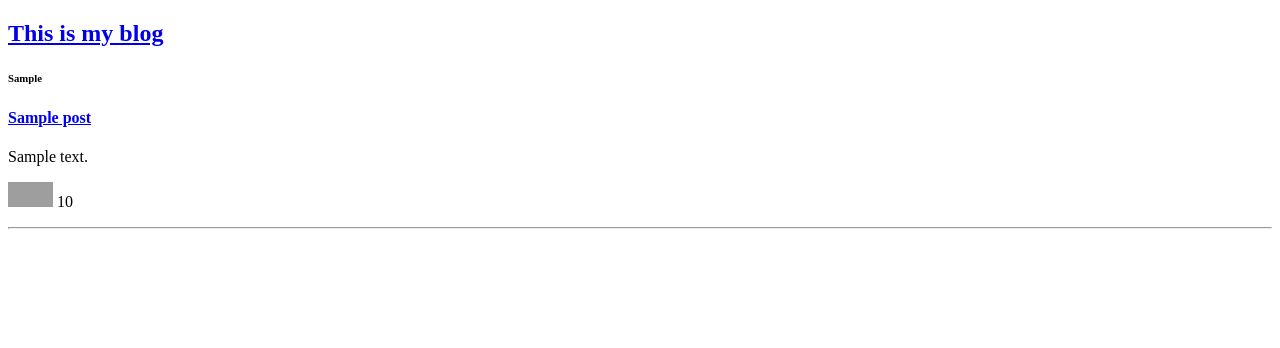
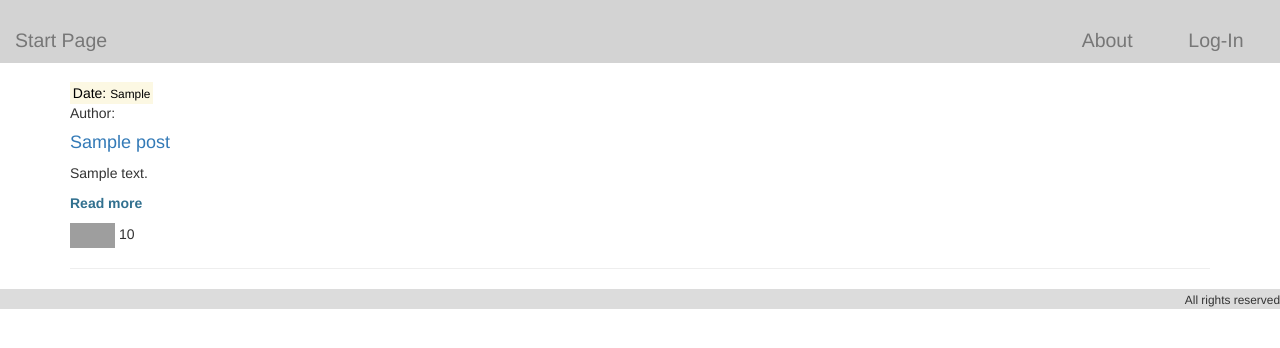
Before and after one commit to vadimivakh/blog, a Django app: template blog/templates/all_posts.html in a window 1280 px wide. Shown: the top 348 px of the page. Run offline with Django 3.2, Linux system fonts and the light colour scheme; the template is opened without the code that fills it: most values are stand-ins (such as "Sample title", 1, 10 or a date in 2020); some libraries are stand-ins or nearby versions; grey boxes are pictures that could not be loaded.

Commit message:
added Bootstrap

```diff
--- a/blog/templates/all_posts.html
+++ b/blog/templates/all_posts.html
@@ -3,10 +3,14 @@
 
 {% block post %}
 {% for post in posts %}
-    <h6> {{ post.post_data }} </h6>
+    <br>
+    <mark>Date: <small> {{ post.post_data }} </mark> </small>
+    <p>Author: </p>
     <h4> <a href="/posts/{{ post.id }}">{{ post.post_title }}</a></h4>
-    <p> {{ post.post_text }} </p>
+    <p class="text-justify"> {{ post.post_text|linebreaks|truncatewords:50 }} <strong><a class="text-info" href="/posts/{{ post.id }}"> Read more </a></strong> </p>
+
     <p><a href="/posts/addlike/{{ post.id }}"> <img src="{% static "like_img.jpg" %}" width="45pcx" height="25pcx" %}></a> {{ post.post_likes }} </p>
     <hr>
 {%endfor%}
 {% endblock %}
+095 501 84 86
--- a/blog/templates/main.html
+++ b/blog/templates/main.html
@@ -3,9 +3,35 @@
 <head>
     <meta charset="UTF-8">
     <title>Django_blog</title>
+<link rel="stylesheet" href="https://maxcdn.bootstrapcdn.com/bootstrap/3.3.7/css/bootstrap.min.css"
+      integrity="sha384-BVYiiSIFeK1dGmJRAkycuHAHRg32OmUcww7on3RYdg4Va+PmSTsz/K68vbdEjh4u" crossorigin="anonymous">
+
+<link rel="stylesheet" href="https://maxcdn.bootstrapcdn.com/bootstrap/3.3.7/css/bootstrap-theme.min.css"
+      integrity="sha384-rHyoN1iRsVXV4nD0JutlnGaslCJuC7uwjduW9SVrLvRYooPp2bWYgmgJQIXwl/Sp" crossorigin="anonymous">
+
+<script src="https://maxcdn.bootstrapcdn.com/bootstrap/3.3.7/js/bootstrap.min.js"
+        integrity="sha384-Tc5IQib027qvyjSMfHjOMaLkfuWVxZxUPnCJA7l2mCWNIpG9mGCD8wGNIcPD7Txa" crossorigin="anonymous"></script>
 </head>
 <body>
-<h2><a href="/">This is my blog</a></h2>
+
+<div class="container-fluid">
+ <div class="row">
+     <div class="col-md-10" style="background-color: #D3D3D3"> <h2><a href="/"><small> Start Page </small></a></h2></div>
+     <div class="col-md-1" style="background-color: #D3D3D3"> <h2><a href="/"><small> About </small></a></h2> </div>
+     <div class="col-md-1" style="background-color: #D3D3D3"> <h2><a href="/"><small> Log-In </small></a></h2> </div>
+ </div>
+</div>
+
+
+<div class="container">
 {% block post %} {% endblock %}
+</div>
+<div class="container-fluid">
+ <div class="row">
+  <div class="text-right" class="col-md-12" style="background-color: #DCDCDC">
+      <small>All rights reserved  </small>
+  </div>
+     </div>
+    </div>
 </body>
 </html>
--- a/blog/views.py
+++ b/blog/views.py
@@ -9,7 +9,7 @@ from django.template.context_processors import csrf
 
 
 def all_posts(request):
-    return render_to_response('all_posts.html', {'posts': Post.objects.all()})
+    return render_to_response('all_posts.html', {'posts': Post.objects.all().order_by('-post_data')})
 
 
 # def post_by_id(request, post_id=1):
--- a/blog_django/settings.py
+++ b/blog_django/settings.py
@@ -44,7 +44,6 @@ INSTALLED_APPS = [
     'django.contrib.messages',
     'django.contrib.staticfiles',
     'blog',
-
 ]
 
 MIDDLEWARE = [
@@ -107,6 +106,9 @@ AUTH_PASSWORD_VALIDATORS = [
     },
 ]
 
+AUTHENTICATION_BACKENDS = (
+    "django.contrib.auth.backends.ModelBackend",
+)
 
 # Internationalization
 # https://docs.djangoproject.com/en/1.11/topics/i18n/
```
Also changed, not shown: blog/models.py (+10 -0 lines), blog/templates/post_by_id.html (+4 -3 lines), db.sqlite3.
